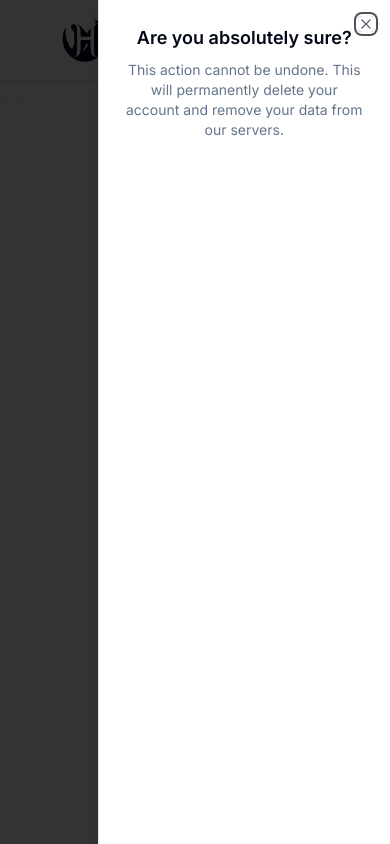
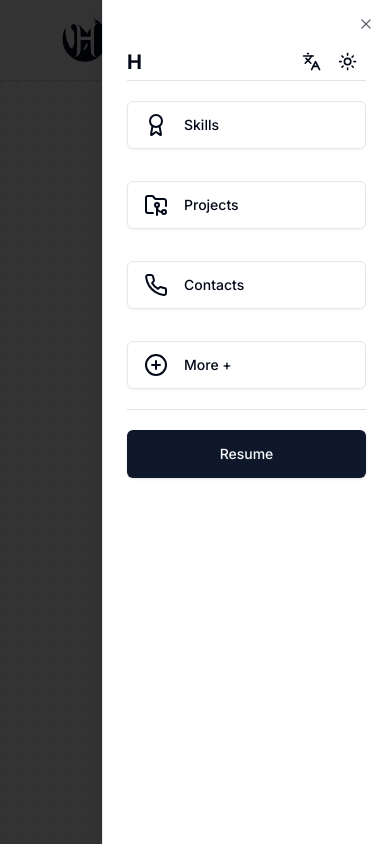
Before and after one commit to HenriqueBragaMoreira/web-portfolio, a Next.js app: page /en in a window 390 px wide. Both pictures are taken after a click on the button 336 px from the left and 40 px from the top of the page. Shown: the top 844 px of the page. Built offline with nearby package versions, Linux system fonts and the light colour scheme.

Commit message:
feat: 🎸 add translation and responsiveness on mobileNavbar

```diff
--- a/src/app/[lang]/(home)/components/firstContent.tsx
+++ b/src/app/[lang]/(home)/components/firstContent.tsx
@@ -4,7 +4,7 @@ import { MainContainerAnimation, ImageContainerAnimation } from "./animation";
 
 export function FirstContent({ dictionary }: { dictionary: DictionaryType }) {
   return (
-    <div className="flex flex-1 justify-start items-center px-48">
+    <div className="flex flex-1 items-center px-48">
       <div className="flex w-full items-center justify-between">
         <div className="flex flex-col gap-4 max-w-[600px]">
           <MainContainerAnimation>
--- a/src/components/navbar/mobileNavbar.tsx
+++ b/src/components/navbar/mobileNavbar.tsx
@@ -1,15 +1,15 @@
-import { Menu } from "lucide-react";
+import { Award, CirclePlus, FolderGit2, Menu, Phone } from "lucide-react";
 import { Button } from "../ui/button";
-import {
-  Sheet,
-  SheetContent,
-  SheetDescription,
-  SheetHeader,
-  SheetTitle,
-  SheetTrigger
-} from "../ui/sheet";
+import { Sheet, SheetContent, SheetHeader, SheetTrigger } from "../ui/sheet";
+import { ToggleLanguage } from "../toggleLanguage";
+import { ToggleTheme } from "../toggleTheme";
+import { DictionaryType } from "@/models/translate";
 
-export function MobileNavbar() {
+type MobileNavbarProps = {
+  dictionary: DictionaryType;
+};
+
+export function MobileNavbar({ dictionary }: MobileNavbarProps) {
   return (
     <Sheet>
       <SheetTrigger className="lg:hidden" asChild>
@@ -17,14 +17,34 @@ export function MobileNavbar() {
           <Menu />
         </Button>
       </SheetTrigger>
-      <SheetContent>
-        <SheetHeader>
-          <SheetTitle>Are you absolutely sure?</SheetTitle>
-          <SheetDescription>
-            This action cannot be undone. This will permanently delete your account and remove your
-            data from our servers.
-          </SheetDescription>
+      <SheetContent className="w-72">
+        <SheetHeader className="flex flex-row justify-between my-5 gap-2 space-y-0 items-center border-b border-[#656D72]/20">
+          <span className="text-xl font-bold">H</span>
+          <div>
+            <ToggleLanguage dictionary={dictionary} />
+            <ToggleTheme dictionary={dictionary} />
+          </div>
         </SheetHeader>
+        <div className="flex flex-col gap-8">
+          <Button className="flex justify-start gap-4 h-12" variant="outline">
+            <Award />
+            {dictionary.navbar.skills}
+          </Button>
+          <Button className="flex justify-start gap-4 h-12" variant="outline">
+            <FolderGit2 />
+            {dictionary.navbar.projects}
+          </Button>
+          <Button className="flex justify-start gap-4 h-12" variant="outline">
+            <Phone />
+            {dictionary.navbar.contact}
+          </Button>
+          <Button className="flex justify-start gap-4 h-12" variant="outline">
+            <CirclePlus />
+            {dictionary.navbar.more}
+          </Button>
+        </div>
+        <div className="border-t border-[#656D72]/20 my-5" />
+        <Button className="w-full h-12">{dictionary.navbar["resume-download-button"]}</Button>
       </SheetContent>
     </Sheet>
   );
--- a/src/components/navbar/navbarContainer.tsx
+++ b/src/components/navbar/navbarContainer.tsx
@@ -17,7 +17,7 @@ export function NavbarContainer({ dictionary }: NavbarContainerProps) {
         <span className="font-bold text-xl">Henrique.</span>
       </div>
       <DesktopNavbar dictionary={dictionary} />
-      <MobileNavbar />
+      <MobileNavbar dictionary={dictionary} />
     </div>
   );
 }
```
